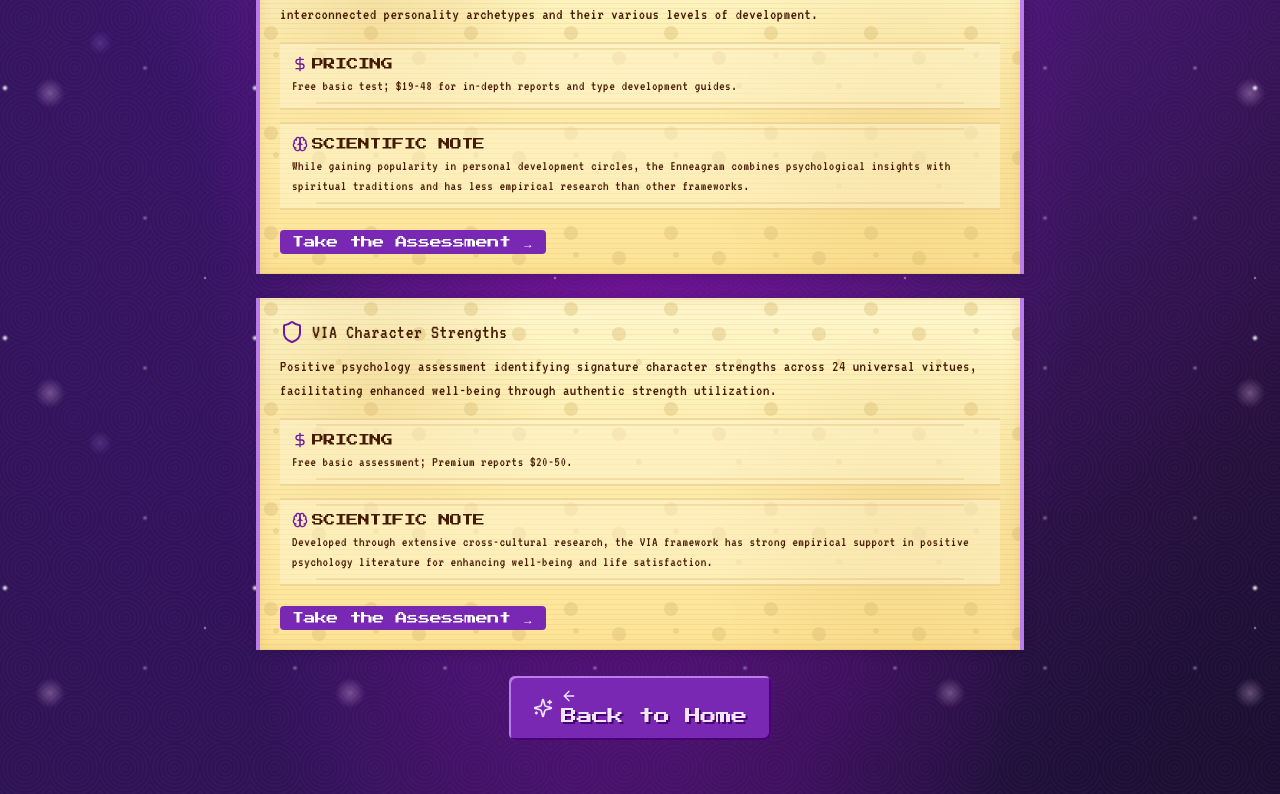
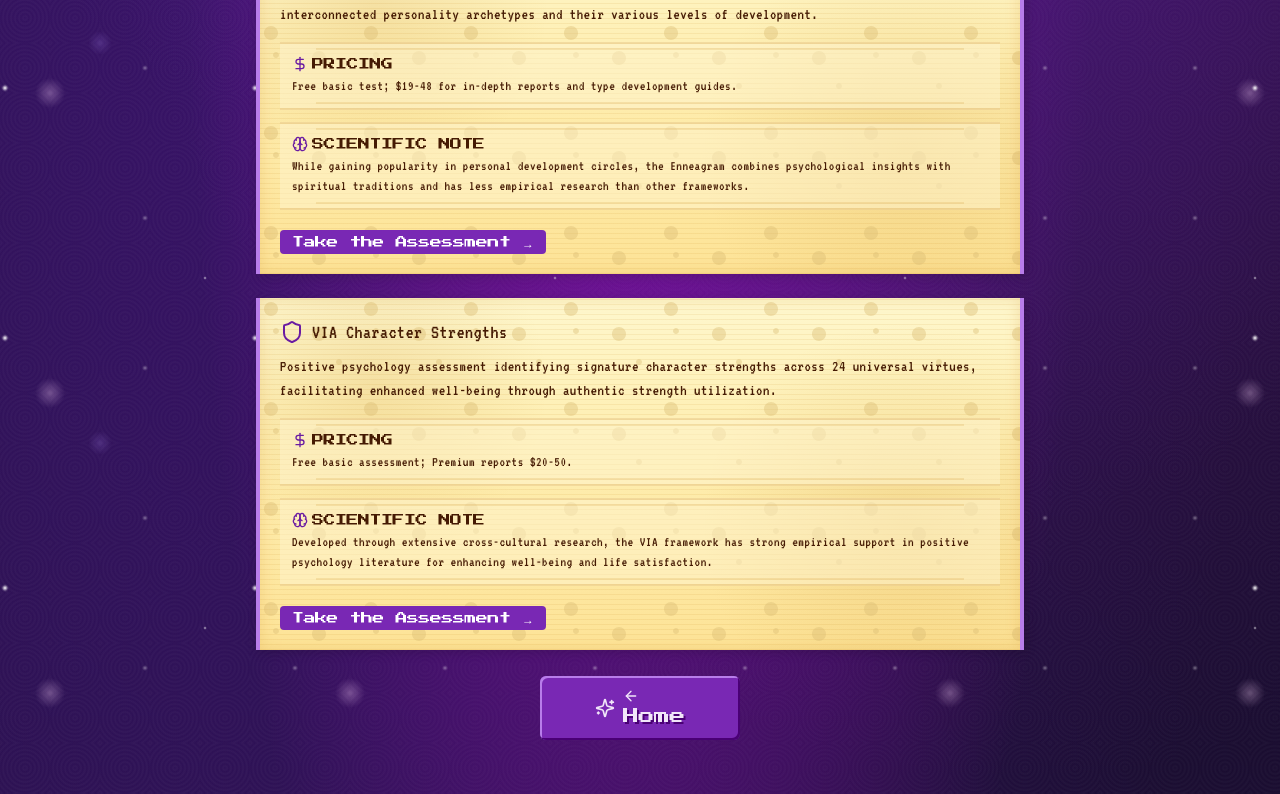
Before and after one commit to Ralek1/habitscroll-online, a React (Vite) app: page /learn-who-you-are in a window 1280 px wide. Shown: the part 2057-2851 px from the top of the page. Built offline with nearby package versions, Linux system fonts and the light colour scheme.

Commit message:
Update back to home button text
Changed the text of the "Back to Home" button to "Home" for brevity.

```diff
--- a/src/pages/LearnWhoYouAre.tsx
+++ b/src/pages/LearnWhoYouAre.tsx
@@ -159,7 +159,7 @@ const LearnWhoYouAre: React.FC = () => {
         <Link to="/">
           <PixelButton onClick={() => {}}>
             <ArrowLeft className="w-4 h-4 mr-2" />
-            Back to Home
+            Home
           </PixelButton>
         </Link>
       </div>
```
